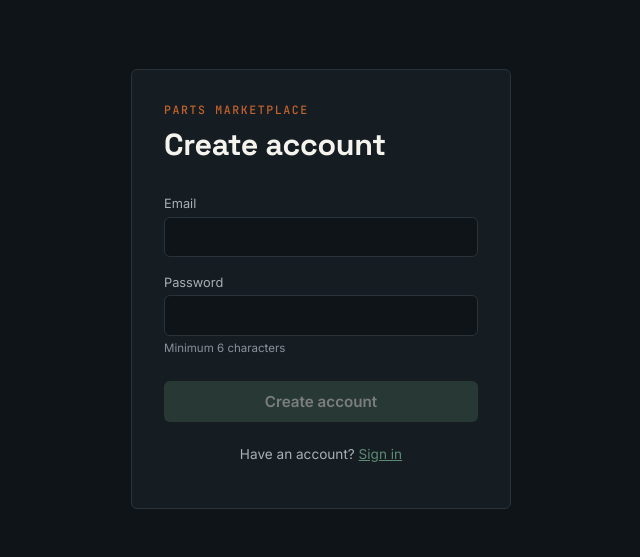
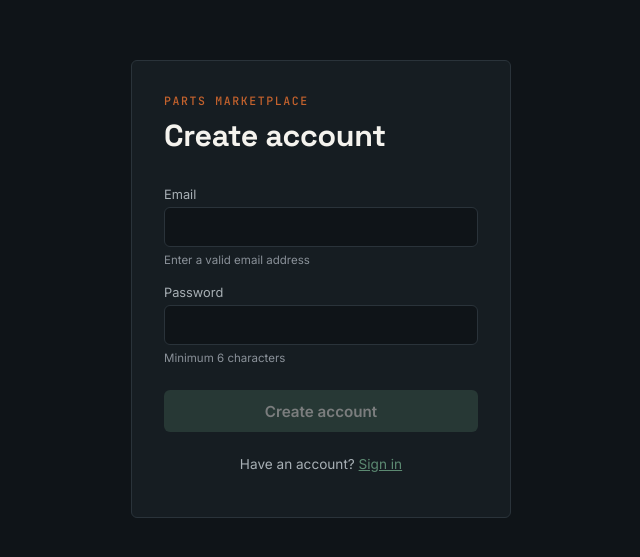
Before and after one commit to alexiseluzon/Parts-Marketplace, a React (Vite) app in the folder frontend/: page /register in a window 1280 px wide. Shown: the part 111-668 px from the top of the page, without its empty margins (319-959 px from the left). Built offline with nearby package versions, Linux system fonts and the light colour scheme; no server answers.

Commit message:
Fixed email field to accept valid email address

```diff
--- a/frontend/src/pages/AuthPage.tsx
+++ b/frontend/src/pages/AuthPage.tsx
@@ -11,7 +11,7 @@ export function AuthPage({ mode }: { mode: "login" | "register" }) {
   const [submitting, setSubmitting] = useState(false);
   const [formError, setFormError] = useState<string | null>(null);
 
-  const isValid = email.trim().length > 0 && password.length >= 6;
+  const isValid = /^[^\s@]+@[^\s@]+\.[^\s@]+$/.test(email) && password.length >= 6;
 
   async function handleSubmit(e: FormEvent) {
     e.preventDefault();
@@ -48,6 +48,7 @@ export function AuthPage({ mode }: { mode: "login" | "register" }) {
             onChange={(e) => setEmail(e.target.value)}
             required
           />
+          <span className="hint">Enter a valid email address</span>
 
           <label htmlFor="password">Password</label>
           <input
```
